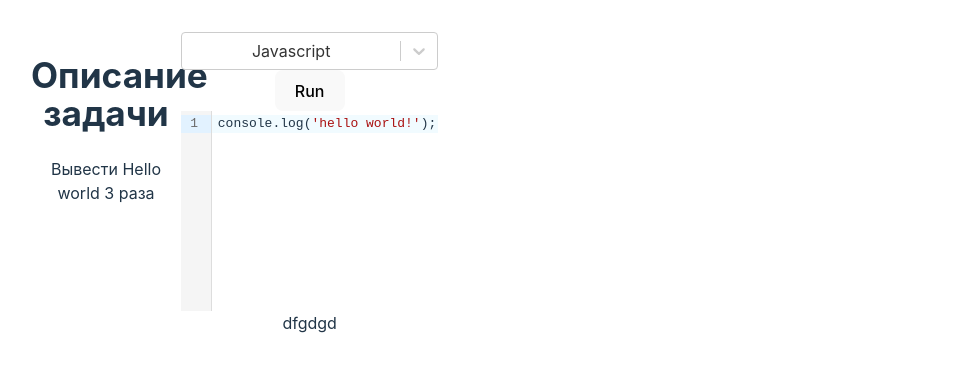
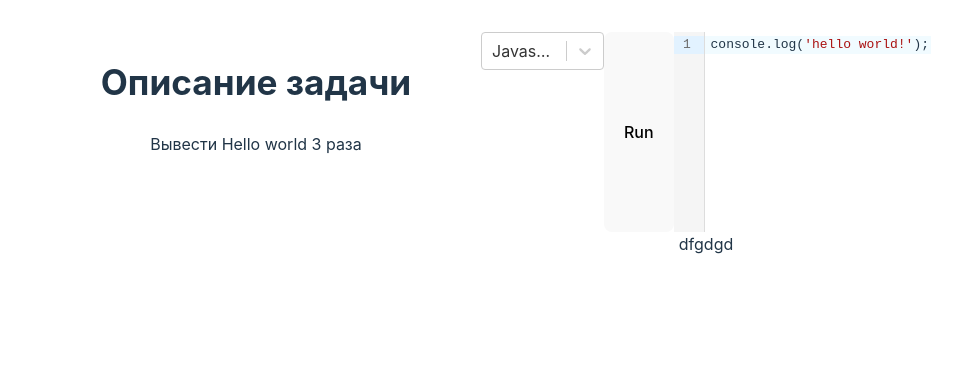
Before and after one commit to vovanstrr/CodeEditorReact, a React (Vite) app: page / in a window 1280 px wide. Shown: the top 372 px of the page, without its empty margins (1-963 px from the left). Built offline with nearby package versions, Linux system fonts and the light colour scheme.

Commit message:
верстка, дабавил элемент select

```diff
--- a/package.json
+++ b/package.json
@@ -12,6 +12,7 @@
   "dependencies": {
     "@codemirror/lang-javascript": "^6.2.2",
     "@uiw/react-codemirror": "^4.23.7",
+    "axios": "^1.7.9",
     "codemirror": "^6.0.1",
     "react": "^18.3.1",
     "react-dom": "^18.3.1",
--- a/src/App.css
+++ b/src/App.css
@@ -25,5 +25,12 @@
 }
 
 .description {
-  width: 150px;
+  width: 450px;
 }
+
+.editor {
+  width: 450px;
+}
+.select {
+  display: flex;
+}
--- a/src/App.jsx
+++ b/src/App.jsx
@@ -1,7 +1,6 @@
 import { useState } from 'react'
 import Select from 'react-select'
-// import CodeMirror from '@uiw/react-codemirror';
-// import { javascript } from '@codemirror/lang-javascript';
+import axios from 'axios';
 
 import './App.css'
 import CodeEditor from './CodeEditor';
@@ -30,10 +29,8 @@ function App() {
         Вывести Hello world 3 раза
       </div>
 
-
-
-      <div>
-        <div>
+      <div className='editor'>
+        <div className='select'>
           <Select options={options} defaultValue={options[0]} onChange={changeHandler} />
           <button onClick={click}>
             Run
@@ -45,17 +42,6 @@ function App() {
         </div>
       </div>
 
-
-
-      {/* <div className="card">
-        <button onClick={() => setCount((count) => count + 1)}>
-          count is {count}
-        </button>
-        <p>
-          Edit <code>src/App.jsx</code> and save to test HMR
-        </p>
-      </div> */}
-
     </div>
   )
 }
--- a/src/index.css
+++ b/src/index.css
@@ -32,7 +32,6 @@ body {
 
 h1 {
   font-size: 2.2em;
-  line-height: 1.1;
 }
 
 button {
```
Also changed, not shown: 1 other file (tests, documents, lock files or other folders).
